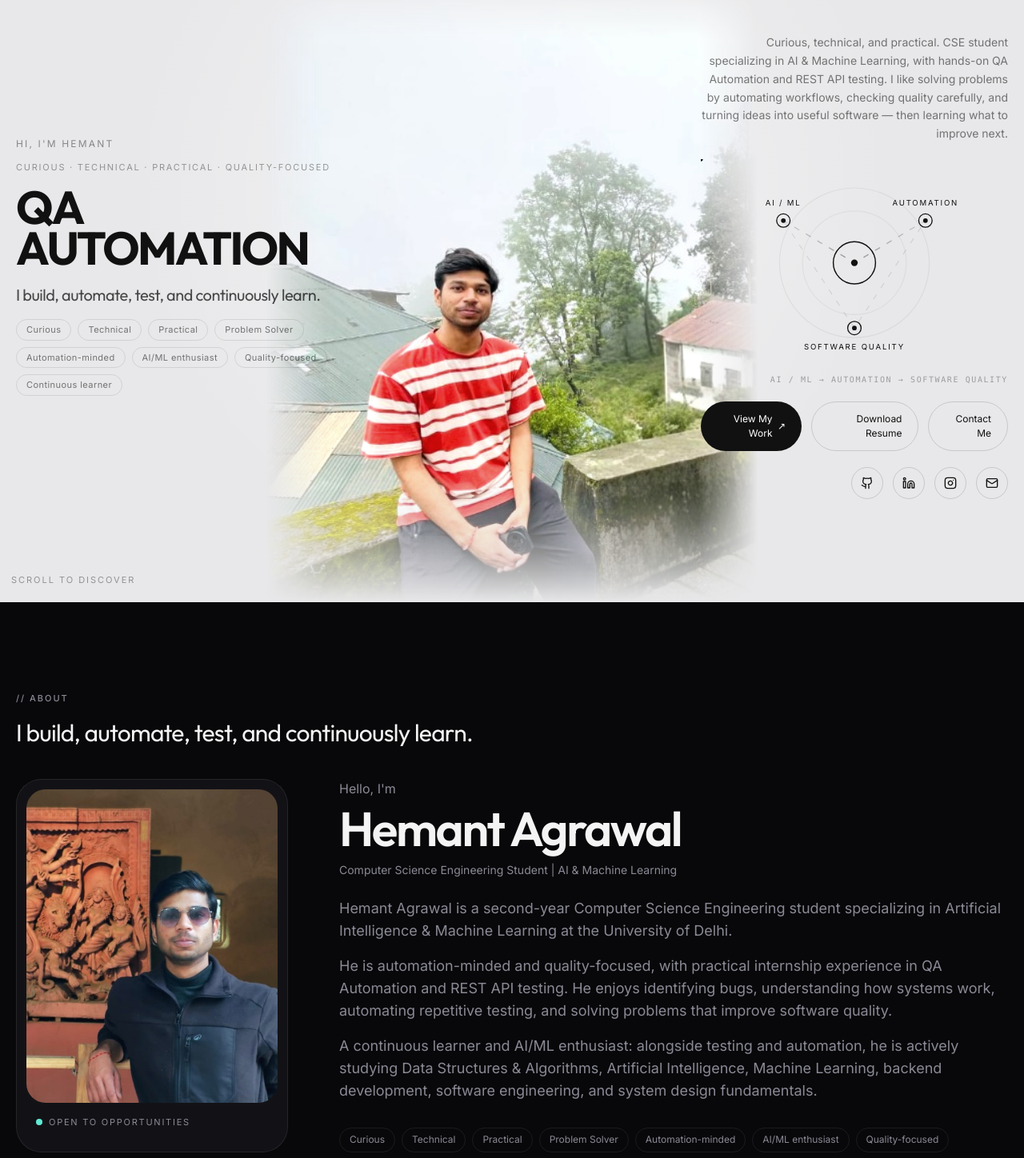
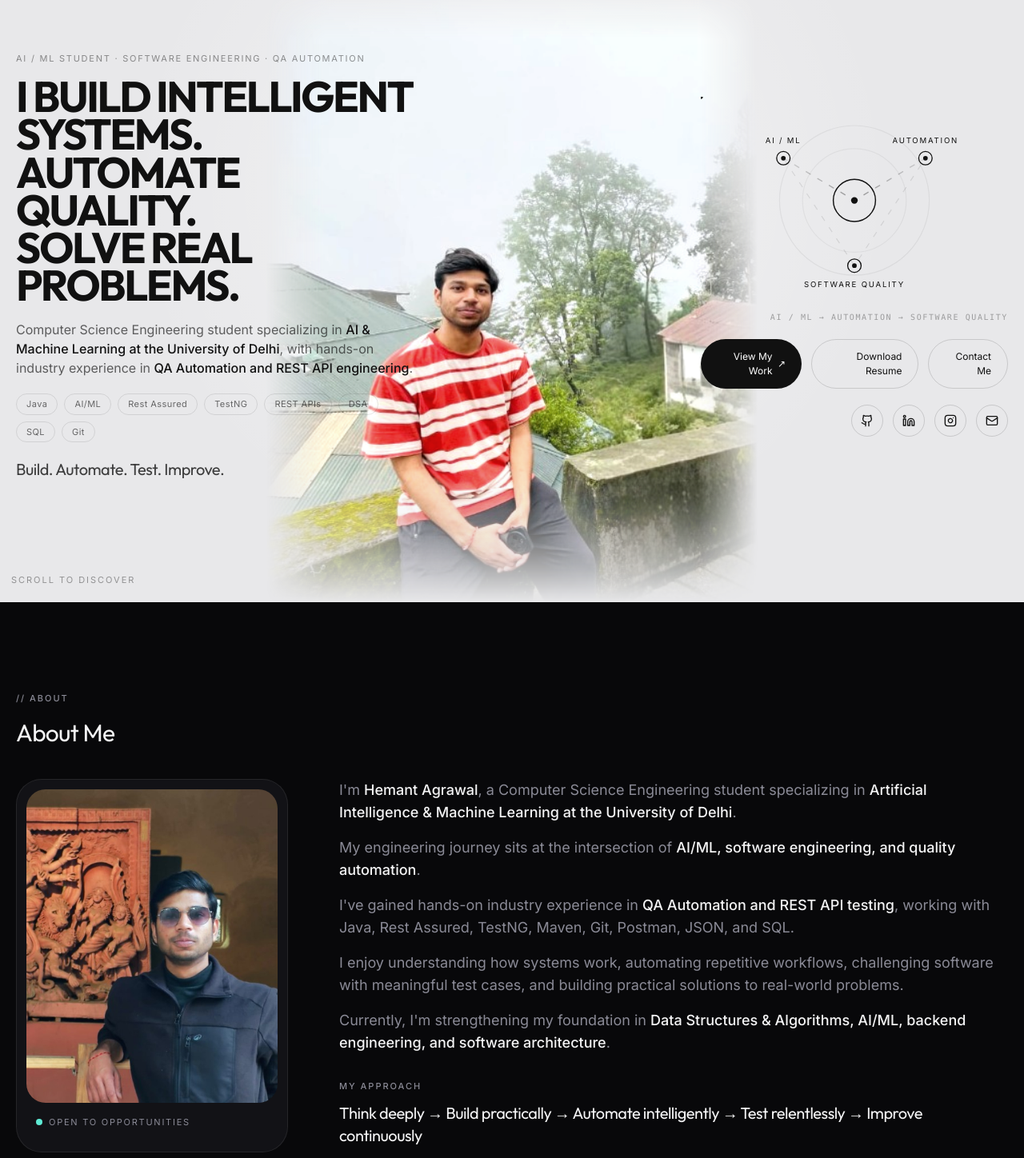
Before and after one commit to hemantagrawal331-jpg/hemant-s-portfolio-2nd-year, a Next.js app: page / in a window 1280 px wide. Shown: the part 120-1568 px from the top of the page at 80% size. Built offline with nearby package versions, Linux system fonts and the light colour scheme.

Commit message:
about changes

```diff
--- a/src/components/About.tsx
+++ b/src/components/About.tsx
@@ -2,6 +2,7 @@
 
 import Image from "next/image";
 import { portfolioData } from "@/data/portfolioData";
+import { EmphasisText } from "./EmphasisText";
 import { Reveal } from "./Reveal";
 
 export function About() {
@@ -10,9 +11,9 @@ export function About() {
       <div className="stage">
         <Reveal>
           <p className="label mb-4">{"// ABOUT"}</p>
-          <p className="mb-10 max-w-2xl font-display text-2xl tracking-tight text-fg md:text-3xl">
-            {portfolioData.personal.brand}
-          </p>
+          <h2 className="mb-10 max-w-2xl font-display text-2xl tracking-tight text-fg md:text-3xl">
+            {portfolioData.personal.about.heading}
+          </h2>
         </Reveal>
         <div className="grid items-start gap-10 lg:grid-cols-[340px_1fr] lg:gap-16">
           <Reveal>
@@ -32,15 +33,18 @@ export function About() {
           </Reveal>
 
           <Reveal delay={0.08}>
-            <p className="text-muted">Hello, I&apos;m</p>
-            <h2 className="heading mt-2 text-3xl text-fg sm:text-4xl md:text-5xl lg:text-6xl">
-              {portfolioData.personal.name}
-            </h2>
-            <p className="mt-3 text-sm text-muted">{portfolioData.personal.title}</p>
-            <div className="mt-6 space-y-4 text-base leading-relaxed text-muted md:text-lg">
-              <p>{portfolioData.personal.about.intro}</p>
-              <p>{portfolioData.personal.about.experience}</p>
-              <p>{portfolioData.personal.about.learning}</p>
+            <div className="space-y-4 text-base leading-relaxed text-muted md:text-lg">
+              {portfolioData.personal.about.paragraphs.map((paragraph) => (
+                <p key={paragraph}>
+                  <EmphasisText text={paragraph} />
+                </p>
+              ))}
+            </div>
+            <div className="mt-8">
+              <p className="label mb-3">{portfolioData.personal.about.approachLabel}</p>
+              <p className="font-display text-lg tracking-tight text-fg md:text-xl">
+                {portfolioData.personal.about.approach}
+              </p>
             </div>
             <div className="mt-8 flex flex-wrap gap-2">
               {portfolioData.personal.aboutPills.map((pill) => (
--- /dev/null
+++ b/src/components/EmphasisText.tsx
@@ -0,0 +1,21 @@
+export function EmphasisText({
+  text,
+  strongClassName = "font-medium text-fg",
+}: Readonly<{
+  text: string;
+  strongClassName?: string;
+}>) {
+  return (
+    <>
+      {text.split(/(\*\*[^*]+\*\*)/g).map((part) =>
+        part.startsWith("**") && part.endsWith("**") ? (
+          <strong key={part} className={strongClassName}>
+            {part.slice(2, -2)}
+          </strong>
+        ) : (
+          part
+        ),
+      )}
+    </>
+  );
+}
--- a/src/components/Hero.tsx
+++ b/src/components/Hero.tsx
@@ -1,23 +1,13 @@
 "use client";
 
-import { AnimatePresence, motion } from "framer-motion";
+import { motion } from "framer-motion";
 import { Github, Instagram, Linkedin, Mail } from "lucide-react";
 import Image from "next/image";
-import { useEffect, useState } from "react";
 import { hrefFor, portfolioData } from "@/data/portfolioData";
+import { EmphasisText } from "./EmphasisText";
 import { HeroNetwork } from "./HeroNetwork";
 
 export function Hero() {
-  const [roleIndex, setRoleIndex] = useState(0);
-
-  useEffect(() => {
-    if (window.matchMedia("(prefers-reduced-motion: reduce)").matches) return;
-    const id = window.setInterval(() => {
-      setRoleIndex((value) => (value + 1) % portfolioData.personal.rotatingRoles.length);
-    }, 2800);
-    return () => window.clearInterval(id);
-  }, []);
-
   const socials = [
     { href: hrefFor(portfolioData.social.github), label: "GitHub", icon: Github },
     { href: hrefFor(portfolioData.social.linkedin), label: "LinkedIn", icon: Linkedin },
@@ -31,49 +21,44 @@ export function Hero() {
       <div className="pointer-events-none absolute inset-0 bg-[radial-gradient(circle_at_50%_35%,rgba(255,255,255,0.5),transparent_58%)]" />
 
       <div className="stage relative flex min-h-[calc(100svh-4.5rem)] flex-col justify-end pb-8 pt-8 lg:min-h-[calc(100svh-4.5rem)] lg:justify-center lg:pb-0">
-        <div className="relative z-10 flex flex-col gap-8 lg:grid lg:grid-cols-[1.05fr_0.7fr_1fr] lg:items-center">
+        <div className="relative z-10 flex flex-col gap-8 lg:grid lg:grid-cols-[1.15fr_0.55fr_1fr] lg:items-center">
           <div className="max-w-2xl">
-            <p className="mb-3 text-[12px] tracking-[0.18em] text-ink/45">
-              {portfolioData.personal.eyebrow.toUpperCase()}
+            <p className="mb-4 text-[11px] tracking-[0.16em] text-ink/45">
+              {portfolioData.personal.eyebrow}
             </p>
-            <p className="mb-4 text-[11px] tracking-[0.16em] text-ink/40">
-              CURIOUS · TECHNICAL · PRACTICAL · QUALITY-FOCUSED
+            <h1 className="display w-full text-[clamp(1.85rem,4.4vw,3.35rem)] leading-[0.98] text-ink">
+              {portfolioData.personal.heroHeadline.map((line) => (
+                <span key={line} className="block">
+                  {line}
+                </span>
+              ))}
+            </h1>
+            <p className="mt-5 max-w-xl text-sm leading-relaxed text-ink/65 md:text-base">
+              <EmphasisText text={portfolioData.personal.heroDescription} strongClassName="font-medium text-ink" />
             </p>
-            <div className="relative min-h-[2.4em] overflow-visible">
-              <AnimatePresence mode="wait">
-                <motion.h1
-                  key={portfolioData.personal.rotatingRoles[roleIndex]}
-                  className="display w-full text-[clamp(2.2rem,5vw,3.6rem)] leading-[0.95] text-ink"
-                  initial={{ y: 18, opacity: 0, filter: "blur(8px)" }}
-                  animate={{ y: 0, opacity: 1, filter: "blur(0px)" }}
-                  exit={{ y: -18, opacity: 0, filter: "blur(8px)" }}
-                  transition={{ duration: 0.48, ease: [0.16, 1, 0.3, 1] }}
+            <div className="mt-5 flex max-w-xl flex-wrap gap-2">
+              {portfolioData.personal.heroStack.map((item) => (
+                <span
+                  key={item}
+                  className="rounded-full border border-ink/10 px-3 py-1 text-[11px] tracking-[0.04em] text-ink/60"
                 >
-                  {portfolioData.personal.rotatingRoles[roleIndex]}
-                </motion.h1>
-              </AnimatePresence>
-            </div>
-            <p className="mt-5 max-w-lg font-display text-lg tracking-tight text-ink/75 md:text-xl">
-              {portfolioData.personal.heroLine}
-            </p>
-            <div className="mt-4 hidden max-w-lg flex-wrap gap-2 sm:flex">
-              {portfolioData.personal.traits.map((trait) => (
-                <span key={trait} className="rounded-full border border-ink/10 px-3 py-1 text-[11px] tracking-[0.04em] text-ink/55">
-                  {trait}
+                  {item}
                 </span>
               ))}
             </div>
+            <p className="mt-5 font-display text-lg tracking-tight text-ink/80 md:text-xl">
+              {portfolioData.personal.heroMotto}
+            </p>
           </div>
 
           <div className="relative mx-auto w-[min(420px,78vw)] lg:hidden">
-            <Portrait roleIndex={roleIndex} />
+            <Portrait />
           </div>
 
           <div className="hidden lg:block" />
 
           <div className="relative z-10 max-w-sm lg:ml-auto lg:text-right">
-            <p className="text-sm leading-relaxed text-ink/55">{portfolioData.personal.heroDescription}</p>
-            <div className="mt-5">
+            <div>
               <HeroNetwork />
               <p className="mt-1 text-center font-mono text-[10px] tracking-[0.16em] text-ink/35 lg:text-right">
                 AI / ML → AUTOMATION → SOFTWARE QUALITY
@@ -134,12 +119,11 @@ export function Hero() {
 
       <motion.div
         className="pointer-events-none absolute bottom-0 left-1/2 hidden w-[min(640px,48vw)] -translate-x-1/2 lg:block"
-        key={`desk-${roleIndex}`}
         initial={{ opacity: 0.75, scale: 1.04, x: "-50%" }}
         animate={{ opacity: 1, scale: 1, x: "-50%" }}
         transition={{ duration: 0.8, ease: [0.16, 1, 0.3, 1] }}
       >
-        <Portrait roleIndex={roleIndex} staticImage />
+        <Portrait />
       </motion.div>
 
       <a
@@ -153,14 +137,8 @@ export function Hero() {
   );
 }
 
-function Portrait({
-  roleIndex,
-  staticImage = false,
-}: {
-  roleIndex: number;
-  staticImage?: boolean;
-}) {
-  const image = (
+function Portrait() {
+  return (
     <div className="portrait-fade">
       <Image
         src="/images/hero-portrait.png"
@@ -172,17 +150,4 @@ function Portrait({
       />
     </div>
   );
-
-  if (staticImage) return image;
-
-  return (
-    <motion.div
-      key={roleIndex}
-      initial={{ opacity: 0.8, scale: 1.03 }}
-      animate={{ opacity: 1, scale: 1 }}
-      transition={{ duration: 0.7 }}
-    >
-      {image}
-    </motion.div>
-  );
 }
--- a/src/data/portfolioData.ts
+++ b/src/data/portfolioData.ts
@@ -13,7 +13,7 @@ export const portfolioData = {
     title: "Computer Science Engineering Student | AI & Machine Learning",
     positioning:
       "Computer Science Engineering student specializing in AI & Machine Learning with practical experience in QA Automation, REST API testing, Java, TestNG, Rest Assured, Maven, Git, and Postman. Interested in building reliable software, automating repetitive processes, finding bugs, and developing intelligent software solutions.",
-    brand: "I build, automate, test, and continuously learn.",
+    brand: "Build. Automate. Test. Improve.",
     traits: [
       "Curious",
       "Technical",
@@ -30,16 +30,16 @@ export const portfolioData = {
     university: "University of Delhi",
     location: "India",
     githubRepoName: "attentive_api_automation",
-    eyebrow: "Hi, I'm Hemant",
-    rotatingRoles: [
-      "AI / ML STUDENT",
-      "SOFTWARE DEVELOPER",
-      "QA AUTOMATION",
-      "CONTINUOUS LEARNER",
+    eyebrow: "AI / ML STUDENT · SOFTWARE ENGINEERING · QA AUTOMATION",
+    heroHeadline: [
+      "I Build Intelligent Systems.",
+      "Automate Quality.",
+      "Solve Real Problems.",
     ],
-    heroLine: "I build, automate, test, and continuously learn.",
     heroDescription:
-      "Curious, technical, and practical. CSE student specializing in AI & Machine Learning, with hands-on QA Automation and REST API testing. I like solving problems by automating workflows, checking quality carefully, and turning ideas into useful software — then learning what to improve next.",
+      "Computer Science Engineering student specializing in **AI & Machine Learning at the University of Delhi**, with hands-on industry experience in **QA Automation and REST API engineering**.",
+    heroStack: ["Java", "AI/ML", "Rest Assured", "TestNG", "REST APIs", "DSA", "SQL", "Git"],
+    heroMotto: "Build. Automate. Test. Improve.",
     aboutPills: [
       "Curious",
       "Technical",
@@ -51,12 +51,17 @@ export const portfolioData = {
       "Continuous learner",
     ],
     about: {
-      intro:
-        "Hemant Agrawal is a second-year Computer Science Engineering student specializing in Artificial Intelligence & Machine Learning at the University of Delhi.",
-      experience:
-        "He is automation-minded and quality-focused, with practical internship experience in QA Automation and REST API testing. He enjoys identifying bugs, understanding how systems work, automating repetitive testing, and solving problems that improve software quality.",
-      learning:
-        "A continuous learner and AI/ML enthusiast: alongside testing and automation, he is actively studying Data Structures & Algorithms, Artificial Intelligence, Machine Learning, backend development, software engineering, and system design fundamentals.",
+      heading: "About Me",
+      paragraphs: [
+        "I'm **Hemant Agrawal**, a Computer Science Engineering student specializing in **Artificial Intelligence & Machine Learning at the University of Delhi**.",
+        "My engineering journey sits at the intersection of **AI/ML, software engineering, and quality automation**.",
+        "I've gained hands-on industry experience in **QA Automation and REST API testing**, working with Java, Rest Assured, TestNG, Maven, Git, Postman, JSON, and SQL.",
+        "I enjoy understanding how systems work, automating repetitive workflows, challenging software with meaningful test cases, and building practical solutions to real-world problems.",
+        "Currently, I'm strengthening my foundation in **Data Structures & Algorithms, AI/ML, backend engineering, and software architecture**.",
+      ],
+      approachLabel: "My approach",
+      approach:
+        "Think deeply → Build practically → Automate intelligently → Test relentlessly → Improve continuously",
       internshipStack: [
         "Java",
         "TestNG",
@@ -76,7 +81,7 @@ export const portfolioData = {
         { label: "Education", value: "CSE — AI & ML" },
         { label: "University", value: "University of Delhi" },
         { label: "Year", value: "Second Year" },
-        { label: "Focus", value: "Build · Automate · Test · Learn" },
+        { label: "Focus", value: "Build · Automate · Test · Improve" },
       ],
     },
   },
```
